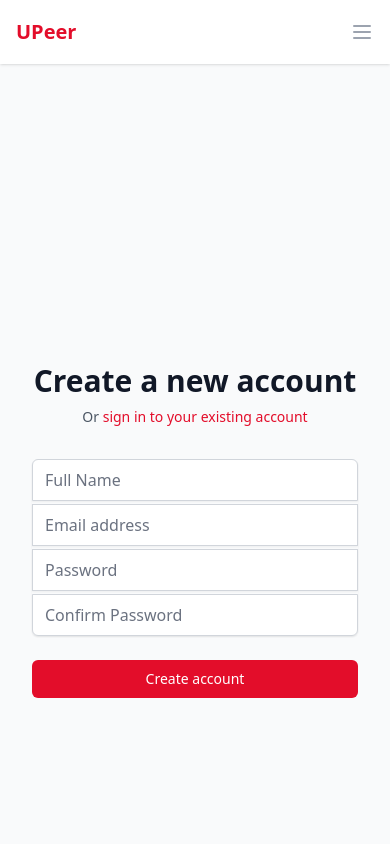
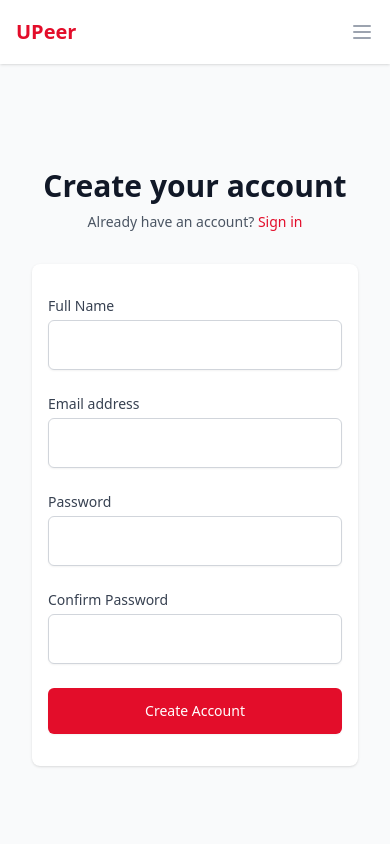
Before and after one commit to Ba6ySHark/UPeer, a React (Vite) app in the folder frontend/: page /register in a window 390 px wide. Shown: the top 844 px of the page. Built offline with nearby package versions, Linux system fonts and the light colour scheme.

Commit message:
Added responsiveness to the frontend

```diff
--- a/frontend/src/components/comments/CommentForm.jsx
+++ b/frontend/src/components/comments/CommentForm.jsx
@@ -1,16 +1,17 @@
 import { useState } from 'react';
+import PropTypes from 'prop-types';
+import { PaperAirplaneIcon } from '@heroicons/react/24/outline';
 import { commentService } from '../../services/api';
-import PropTypes from 'prop-types';
 
-const CommentForm = ({ postId, parentId = null, onSuccess }) => {
+const CommentForm = ({ postId, parentId, onSuccess = () => {}, onCancel }) => {
   const [content, setContent] = useState('');
   const [isSubmitting, setIsSubmitting] = useState(false);
   const [error, setError] = useState('');
 
   const handleSubmit = async (e) => {
     e.preventDefault();
-
     if (!content.trim()) {
+      setError('Please enter a comment');
       return;
     }
 
@@ -18,52 +19,60 @@ const CommentForm = ({ postId, parentId = null, onSuccess }) => {
     setError('');
 
     try {
-      const newComment = await commentService.createComment({
+      const comment = await commentService.createComment({
         post_id: postId,
-        parent_id: parentId,
-        content: content.trim()
+        content: content.trim(),
+        parent_id: parentId || null
       });
 
       setContent('');
-      if (onSuccess) {
-        onSuccess(newComment);
-      }
+      onSuccess(comment);
     } catch (err) {
-      setError('Failed to submit comment. Please try again.');
-      console.error('Error submitting comment:', err);
+      console.error('Error creating comment:', err);
+      setError('Failed to post comment. Please try again.');
     } finally {
       setIsSubmitting(false);
     }
   };
 
   return (
-    <form onSubmit={handleSubmit}>
-      <div>
-        <label htmlFor="comment" className="sr-only">Comment</label>
+    <form onSubmit={handleSubmit} className="mt-2">
+      {error && (
+        <div className="mb-3 text-sm text-red-600">{error}</div>
+      )}
+
+      <div className="flex flex-col sm:flex-row space-y-2 sm:space-y-0 sm:space-x-2">
+        <div className="flex-grow">
           <textarea
-          id="comment"
-          name="comment"
-          rows="3"
-          className="shadow-sm block w-full focus:ring-primary focus:border-primary sm:text-sm border border-gray-300 rounded-md"
-          placeholder={parentId ? "Write a reply..." : "Add a comment..."}
             value={content}
             onChange={(e) => setContent(e.target.value)}
+            placeholder="Add a comment..."
+            className="block w-full px-4 py-3 border border-gray-300 rounded-md shadow-sm focus:ring-primary focus:border-primary sm:text-sm"
+            rows="2"
             disabled={isSubmitting}
           ></textarea>
         </div>
 
-      {error && (
-        <p className="mt-2 text-sm text-red-600">{error}</p>
-      )}
-
-      <div className="mt-3 flex justify-end">
+        <div className="flex space-x-2 sm:flex-col sm:space-x-0 sm:space-y-2">
           <button
             type="submit"
-          className="inline-flex items-center px-4 py-2 border border-transparent text-sm font-medium rounded-md shadow-sm text-white bg-primary hover:bg-primary-dark focus:outline-none focus:ring-2 focus:ring-offset-2 focus:ring-primary"
-          disabled={isSubmitting || !content.trim()}
+            disabled={isSubmitting}
+            className="inline-flex justify-center items-center px-3 py-2 sm:py-2 border border-transparent text-sm font-medium rounded-md shadow-sm text-white bg-primary hover:bg-primary-dark focus:outline-none focus:ring-2 focus:ring-offset-2 focus:ring-primary"
           >
-          {isSubmitting ? 'Posting...' : parentId ? 'Reply' : 'Comment'}
+            <PaperAirplaneIcon className="h-4 w-4 mr-1" />
+            {isSubmitting ? 'Posting...' : 'Post'}
           </button>
+
+          {onCancel && (
+            <button
+              type="button"
+              onClick={onCancel}
+              className="inline-flex justify-center items-center px-3 py-2 sm:py-2 border border-gray-300 text-sm font-medium rounded-md text-gray-700 bg-white hover:bg-gray-50 focus:outline-none focus:ring-2 focus:ring-offset-2 focus:ring-primary"
+            >
+              Cancel
+            </button>
+          )}
+        </div>
       </div>
     </form>
   );
@@ -72,7 +81,8 @@ const CommentForm = ({ postId, parentId = null, onSuccess }) => {
 CommentForm.propTypes = {
   postId: PropTypes.oneOfType([PropTypes.string, PropTypes.number]).isRequired,
   parentId: PropTypes.oneOfType([PropTypes.string, PropTypes.number]),
-  onSuccess: PropTypes.func
+  onSuccess: PropTypes.func,
+  onCancel: PropTypes.func
 };
 
 export default CommentForm;
--- a/frontend/src/pages/Login.jsx
+++ b/frontend/src/pages/Login.jsx
@@ -1,40 +1,91 @@
 import { useState, useContext } from 'react';
-import { Link, useNavigate } from 'react-router-dom';
+import { Link, useNavigate, useLocation } from 'react-router-dom';
 import { AuthContext } from '../context/AuthContext';
+import { toast } from 'react-hot-toast';
 
 const Login = () => {
-  const [email, setEmail] = useState('');
-  const [password, setPassword] = useState('');
-  const [error, setError] = useState('');
-  const [loading, setLoading] = useState(false);
+  const [formData, setFormData] = useState({
+    email: '',
+    password: ''
+  });
+  const [errors, setErrors] = useState({});
+  const [isLoading, setIsLoading] = useState(false);
+
   const { login } = useContext(AuthContext);
   const navigate = useNavigate();
+  const location = useLocation();
+
+  // Get the redirect URL from location state, or default to home page
+  const from = location.state?.from?.pathname || '/';
+
+  const handleChange = (e) => {
+    const { name, value } = e.target;
+    setFormData({
+      ...formData,
+      [name]: value
+    });
+
+    // Clear error for this field when user starts typing
+    if (errors[name]) {
+      setErrors({
+        ...errors,
+        [name]: ''
+      });
+    }
+  };
+
+  const validateForm = () => {
+    const newErrors = {};
+
+    if (!formData.email) {
+      newErrors.email = 'Email is required';
+    } else if (!/\S+@\S+\.\S+/.test(formData.email)) {
+      newErrors.email = 'Email is invalid';
+    }
+
+    if (!formData.password) {
+      newErrors.password = 'Password is required';
+    }
+
+    setErrors(newErrors);
+    return Object.keys(newErrors).length === 0;
+  };
 
   const handleSubmit = async (e) => {
     e.preventDefault();
-    setLoading(true);
-    setError('');
+
+    if (!validateForm()) {
+      return;
+    }
+
+    setIsLoading(true);
 
     try {
-      const result = await login(email, password);
-      if (result.success) {
-        navigate('/board');
+      const success = await login(formData.email, formData.password);
+      if (success) {
+        toast.success('Login successful!');
+        navigate(from);
       } else {
-        setError(result.error);
+        setErrors({ general: 'Invalid email or password' });
+        toast.error('Login failed');
       }
     } catch (err) {
-      setError('An unexpected error occurred. Please try again.');
-      console.error(err);
+      console.error('Login error:', err);
+      setErrors({
+        general: err?.response?.data?.message || 'Failed to login. Please try again.'
+      });
+      toast.error('Login failed');
     } finally {
-      setLoading(false);
+      setIsLoading(false);
     }
   };
 
   return (
-    <div className="min-h-screen flex items-center justify-center bg-gray-50 py-12 px-4 sm:px-6 lg:px-8">
-      <div className="max-w-md w-full space-y-8">
-        <div>
-          <h2 className="mt-6 text-center text-3xl font-extrabold text-gray-900">Sign in to your account</h2>
+    <div className="min-h-full flex flex-col justify-center py-12 px-4 sm:px-6 lg:px-8">
+      <div className="sm:mx-auto sm:w-full sm:max-w-md">
+        <h2 className="mt-6 text-center text-3xl font-extrabold text-gray-900">
+          Log in to your account
+        </h2>
         <p className="mt-2 text-center text-sm text-gray-600">
           Or{' '}
           <Link to="/register" className="font-medium text-primary hover:text-primary-dark">
@@ -42,57 +93,75 @@ const Login = () => {
           </Link>
         </p>
       </div>
-        <form className="mt-8 space-y-6" onSubmit={handleSubmit}>
-          {error && (
-            <div className="rounded-md bg-red-50 p-4">
-              <div className="text-sm text-red-700">{error}</div>
+
+      <div className="mt-8 sm:mx-auto sm:w-full sm:max-w-md">
+        <div className="bg-white py-8 px-4 sm:px-10 shadow rounded-lg">
+          {errors.general && (
+            <div className="mb-4 rounded-md bg-red-50 p-4">
+              <div className="flex">
+                <div className="ml-3">
+                  <h3 className="text-sm font-medium text-red-800">{errors.general}</h3>
+                </div>
+              </div>
             </div>
           )}
-          <div className="rounded-md shadow-sm -space-y-px">
+
+          <form className="space-y-6" onSubmit={handleSubmit}>
             <div>
-              <label htmlFor="email-address" className="sr-only">
+              <label htmlFor="email" className="block text-sm font-medium text-gray-700">
                 Email address
               </label>
+              <div className="mt-1">
                 <input
-                id="email-address"
+                  id="email"
                   name="email"
                   type="email"
                   autoComplete="email"
-                required
-                value={email}
-                onChange={(e) => setEmail(e.target.value)}
-                className="form-input appearance-none rounded-none relative block w-full px-3 py-2 border border-gray-300 placeholder-gray-500 text-gray-900 rounded-t-md focus:outline-none focus:ring-primary focus:border-primary focus:z-10 sm:text-sm"
-                placeholder="Email address"
+                  value={formData.email}
+                  onChange={handleChange}
+                  className={`appearance-none block w-full px-4 py-3 border ${
+                    errors.email ? 'border-red-300' : 'border-gray-300'
+                  } rounded-md shadow-sm placeholder-gray-400 focus:outline-none focus:ring-primary focus:border-primary sm:text-sm`}
                 />
               </div>
+              {errors.email && (
+                <p className="mt-2 text-sm text-red-600">{errors.email}</p>
+              )}
+            </div>
+
             <div>
-              <label htmlFor="password" className="sr-only">
+              <label htmlFor="password" className="block text-sm font-medium text-gray-700">
                 Password
               </label>
+              <div className="mt-1">
                 <input
                   id="password"
                   name="password"
                   type="password"
                   autoComplete="current-password"
-                required
-                value={password}
-                onChange={(e) => setPassword(e.target.value)}
-                className="form-input appearance-none rounded-none relative block w-full px-3 py-2 border border-gray-300 placeholder-gray-500 text-gray-900 rounded-b-md focus:outline-none focus:ring-primary focus:border-primary focus:z-10 sm:text-sm"
-                placeholder="Password"
+                  value={formData.password}
+                  onChange={handleChange}
+                  className={`appearance-none block w-full px-4 py-3 border ${
+                    errors.password ? 'border-red-300' : 'border-gray-300'
+                  } rounded-md shadow-sm placeholder-gray-400 focus:outline-none focus:ring-primary focus:border-primary sm:text-sm`}
                 />
               </div>
+              {errors.password && (
+                <p className="mt-2 text-sm text-red-600">{errors.password}</p>
+              )}
             </div>
 
             <div>
               <button
                 type="submit"
-              disabled={loading}
-              className="group relative w-full flex justify-center py-2 px-4 border border-transparent text-sm font-medium rounded-md text-white bg-primary hover:bg-primary-dark focus:outline-none focus:ring-2 focus:ring-offset-2 focus:ring-primary disabled:opacity-50"
+                disabled={isLoading}
+                className="w-full flex justify-center py-3 px-4 border border-transparent rounded-md shadow-sm text-sm font-medium text-white bg-primary hover:bg-primary-dark focus:outline-none focus:ring-2 focus:ring-offset-2 focus:ring-primary disabled:opacity-70"
               >
-              {loading ? 'Signing in...' : 'Sign in'}
+                {isLoading ? 'Logging in...' : 'Log in'}
               </button>
             </div>
           </form>
+        </div>
       </div>
     </div>
   );
--- a/frontend/src/pages/Profile.jsx
+++ b/frontend/src/pages/Profile.jsx
@@ -1,6 +1,7 @@
 import { useState, useContext, useEffect } from 'react';
 import { AuthContext } from '../context/AuthContext';
 import { courseService } from '../services/api';
+import { toast } from 'react-hot-toast';
 
 const Profile = () => {
   const { user, updateProfile } = useContext(AuthContext);
@@ -45,8 +46,10 @@ const Profile = () => {
 
       if (result.success) {
         setMessage({ text: 'Profile updated successfully!', type: 'success' });
+        toast.success('Profile updated successfully');
       } else {
         setMessage({ text: result.error, type: 'error' });
+        toast.error(result.error);
       }
     } catch (err) {
       setMessage({
@@ -54,6 +57,7 @@ const Profile = () => {
         type: 'error'
       });
       console.error(err);
+      toast.error('Failed to update profile');
     } finally {
       setLoading(false);
     }
@@ -64,11 +68,17 @@ const Profile = () => {
       await courseService.unenrollCourse(courseId);
       setEnrolledCourses(enrolledCourses.filter(course => course.course_id !== courseId));
       setMessage({ text: 'Successfully unenrolled from course', type: 'success' });
+      toast.success('Successfully unenrolled from course');
     } catch (error) {
       setMessage({ text: 'Failed to unenroll from course', type: 'error' });
       console.error('Error unenrolling:', error);
+      toast.error('Failed to unenroll from course');
     }
   };
+
+  if (!user) {
+    return <div>Loading...</div>;
+  }
 
   return (
     <div className="max-w-7xl mx-auto py-6 sm:px-6 lg:px-8">
--- a/frontend/src/pages/Register.jsx
+++ b/frontend/src/pages/Register.jsx
@@ -1,144 +1,201 @@
 import { useState, useContext } from 'react';
 import { Link, useNavigate } from 'react-router-dom';
 import { AuthContext } from '../context/AuthContext';
+import { toast } from 'react-hot-toast';
 
 const Register = () => {
-  const [name, setName] = useState('');
-  const [email, setEmail] = useState('');
-  const [password, setPassword] = useState('');
-  const [confirmPassword, setConfirmPassword] = useState('');
-  const [error, setError] = useState('');
-  const [loading, setLoading] = useState(false);
+  const [formData, setFormData] = useState({
+    name: '',
+    email: '',
+    password: '',
+    confirmPassword: ''
+  });
+  const [errors, setErrors] = useState({});
+  const [isLoading, setIsLoading] = useState(false);
+
   const { register } = useContext(AuthContext);
   const navigate = useNavigate();
+
+  const handleChange = (e) => {
+    const { name, value } = e.target;
+    setFormData({
+      ...formData,
+      [name]: value
+    });
+
+    // Clear error when field is edited
+    if (errors[name]) {
+      setErrors({
+        ...errors,
+        [name]: ''
+      });
+    }
+  };
+
+  const validateForm = () => {
+    const newErrors = {};
+
+    if (!formData.name) newErrors.name = 'Name is required';
+    if (!formData.email) newErrors.email = 'Email is required';
+    else if (!/\S+@\S+\.\S+/.test(formData.email)) newErrors.email = 'Email is invalid';
+
+    if (!formData.password) newErrors.password = 'Password is required';
+    else if (formData.password.length < 6) newErrors.password = 'Password must be at least 6 characters';
+
+    if (formData.password !== formData.confirmPassword) {
+      newErrors.confirmPassword = 'Passwords do not match';
+    }
+
+    setErrors(newErrors);
+    return Object.keys(newErrors).length === 0;
+  };
 
   const handleSubmit = async (e) => {
     e.preventDefault();
 
-    // Validate form
-    if (password !== confirmPassword) {
-      setError('Passwords do not match');
-      return;
-    }
+    if (!validateForm()) return;
 
-    if (password.length < 6) {
-      setError('Password must be at least 6 characters long');
-      return;
-    }
-
-    setLoading(true);
-    setError('');
+    setIsLoading(true);
 
     try {
-      const result = await register(name, email, password);
-      if (result.success) {
-        navigate('/board');
-      } else {
-        setError(result.error);
+      const success = await register(formData.name, formData.email, formData.password);
+      if (success) {
+        toast.success('Registration successful!');
+        navigate('/login');
       }
     } catch (err) {
-      setError('An unexpected error occurred. Please try again.');
-      console.error(err);
+      console.error('Registration error:', err);
+      const errorMessage = err?.response?.data?.message || 'Registration failed. Please try again.';
+
+      if (errorMessage.includes('email')) {
+        setErrors({
+          ...errors,
+          email: 'This email is already in use'
+        });
+      } else {
+        toast.error(errorMessage);
+      }
     } finally {
-      setLoading(false);
+      setIsLoading(false);
     }
   };
 
   return (
-    <div className="min-h-screen flex items-center justify-center bg-gray-50 py-12 px-4 sm:px-6 lg:px-8">
-      <div className="max-w-md w-full space-y-8">
-        <div>
-          <h2 className="mt-6 text-center text-3xl font-extrabold text-gray-900">Create a new account</h2>
+    <div className="min-h-full flex flex-col justify-center py-12 px-4 sm:px-6 lg:px-8">
+      <div className="sm:mx-auto sm:w-full sm:max-w-md">
+        <h2 className="mt-6 text-center text-3xl font-extrabold text-gray-900">
+          Create your account
+        </h2>
         <p className="mt-2 text-center text-sm text-gray-600">
-            Or{' '}
+          Already have an account?{' '}
           <Link to="/login" className="font-medium text-primary hover:text-primary-dark">
-              sign in to your existing account
+            Sign in
           </Link>
         </p>
       </div>
-        <form className="mt-8 space-y-6" onSubmit={handleSubmit}>
-          {error && (
-            <div className="rounded-md bg-red-50 p-4">
-              <div className="text-sm text-red-700">{error}</div>
-            </div>
-          )}
-          <div className="rounded-md shadow-sm -space-y-px">
+
+      <div className="mt-8 sm:mx-auto sm:w-full sm:max-w-md">
+        <div className="bg-white py-8 px-4 sm:px-10 shadow rounded-lg">
+          <form className="space-y-6" onSubmit={handleSubmit}>
             <div>
-              <label htmlFor="name" className="sr-only">
+              <label htmlFor="name" className="block text-sm font-medium text-gray-700">
                 Full Name
               </label>
+              <div className="mt-1">
                 <input
                   id="name"
                   name="name"
                   type="text"
                   autoComplete="name"
-                required
-                value={name}
-                onChange={(e) => setName(e.target.value)}
-                className="form-input appearance-none rounded-none relative block w-full px-3 py-2 border border-gray-300 placeholder-gray-500 text-gray-900 rounded-t-md focus:outline-none focus:ring-primary focus:border-primary focus:z-10 sm:text-sm"
-                placeholder="Full Name"
+                  value={formData.name}
+                  onChange={handleChange}
+                  className={`appearance-none block w-full px-4 py-3 border ${
+                    errors.name ? 'border-red-300' : 'border-gray-300'
+                  } rounded-md shadow-sm placeholder-gray-400 focus:outline-none focus:ring-primary focus:border-primary sm:text-sm`}
                 />
+                {errors.name && (
+                  <p className="mt-2 text-sm text-red-600">{errors.name}</p>
+                )}
               </div>
+            </div>
+
             <div>
-              <label htmlFor="email-address" className="sr-only">
+              <label htmlFor="email" className="block text-sm font-medium text-gray-700">
                 Email address
               </label>
+              <div className="mt-1">
                 <input
-                id="email-address"
+                  id="email"
                   name="email"
                   type="email"
                   autoComplete="email"
-                required
-                value={email}
-                onChange={(e) => setEmail(e.target.value)}
-                className="form-input appearance-none rounded-none relative block w-full px-3 py-2 border border-gray-300 placeholder-gray-500 text-gray-900 focus:outline-none focus:ring-primary focus:border-primary focus:z-10 sm:text-sm"
-                placeholder="Email address"
+                  value={formData.email}
+                  onChange={handleChange}
+                  className={`appearance-none block w-full px-4 py-3 border ${
+                    errors.email ? 'border-red-300' : 'border-gray-300'
+                  } rounded-md shadow-sm placeholder-gray-400 focus:outline-none focus:ring-primary focus:border-primary sm:text-sm`}
                 />
+                {errors.email && (
+                  <p className="mt-2 text-sm text-red-600">{errors.email}</p>
+                )}
               </div>
+            </div>
+
             <div>
-              <label htmlFor="password" className="sr-only">
+              <label htmlFor="password" className="block text-sm font-medium text-gray-700">
                 Password
               </label>
+              <div className="mt-1">
                 <input
                   id="password"
                   name="password"
                   type="password"
                   autoComplete="new-password"
-                required
-                value={password}
-                onChange={(e) => setPassword(e.target.value)}
-                className="form-input appearance-none rounded-none relative block w-full px-3 py-2 border border-gray-300 placeholder-gray-500 text-gray-900 focus:outline-none focus:ring-primary focus:border-primary focus:z-10 sm:text-sm"
-                placeholder="Password"
+                  value={formData.password}
+                  onChange={handleChange}
+                  className={`appearance-none block w-full px-4 py-3 border ${
+                    errors.password ? 'border-red-300' : 'border-gray-300'
+                  } rounded-md shadow-sm placeholder-gray-400 focus:outline-none focus:ring-primary focus:border-primary sm:text-sm`}
                 />
+                {errors.password && (
+                  <p className="mt-2 text-sm text-red-600">{errors.password}</p>
+                )}
               </div>
+            </div>
+
             <div>
-              <label htmlFor="confirm-password" className="sr-only">
+              <label htmlFor="confirmPassword" className="block text-sm font-medium text-gray-700">
                 Confirm Password
               </label>
+              <div className="mt-1">
                 <input
-                id="confirm-password"
-                name="confirm-password"
+                  id="confirmPassword"
+                  name="confirmPassword"
                   type="password"
                   autoComplete="new-password"
-                required
-                value={confirmPassword}
-                onChange={(e) => setConfirmPassword(e.target.value)}
-                className="form-input appearance-none rounded-none relative block w-full px-3 py-2 border border-gray-300 placeholder-gray-500 text-gray-900 rounded-b-md focus:outline-none focus:ring-primary focus:border-primary focus:z-10 sm:text-sm"
-                placeholder="Confirm Password"
+                  value={formData.confirmPassword}
+                  onChange={handleChange}
+                  className={`appearance-none block w-full px-4 py-3 border ${
+                    errors.confirmPassword ? 'border-red-300' : 'border-gray-300'
+                  } rounded-md shadow-sm placeholder-gray-400 focus:outline-none focus:ring-primary focus:border-primary sm:text-sm`}
                 />
+                {errors.confirmPassword && (
+                  <p className="mt-2 text-sm text-red-600">{errors.confirmPassword}</p>
+                )}
               </div>
             </div>
 
             <div>
               <button
                 type="submit"
-              disabled={loading}
-              className="group relative w-full flex justify-center py-2 px-4 border border-transparent text-sm font-medium rounded-md text-white bg-primary hover:bg-primary-dark focus:outline-none focus:ring-2 focus:ring-offset-2 focus:ring-primary disabled:opacity-50"
+                disabled={isLoading}
+                className="w-full flex justify-center py-3 px-4 border border-transparent rounded-md shadow-sm text-sm font-medium text-white bg-primary hover:bg-primary-dark focus:outline-none focus:ring-2 focus:ring-offset-2 focus:ring-primary"
               >
-              {loading ? 'Creating account...' : 'Create account'}
+                {isLoading ? 'Creating Account...' : 'Create Account'}
               </button>
             </div>
           </form>
+        </div>
       </div>
     </div>
   );
```
Also changed, not shown: frontend/src/components/posts/PostCard.jsx (+6 -6 lines), frontend/src/components/posts/PostForm.jsx (+6 -6 lines), frontend/src/pages/CourseList.jsx (+15 -15 lines), frontend/src/pages/HelpSeekers.jsx (+22 -7 lines). Lines whose indentation alone changed are shown as unchanged.
